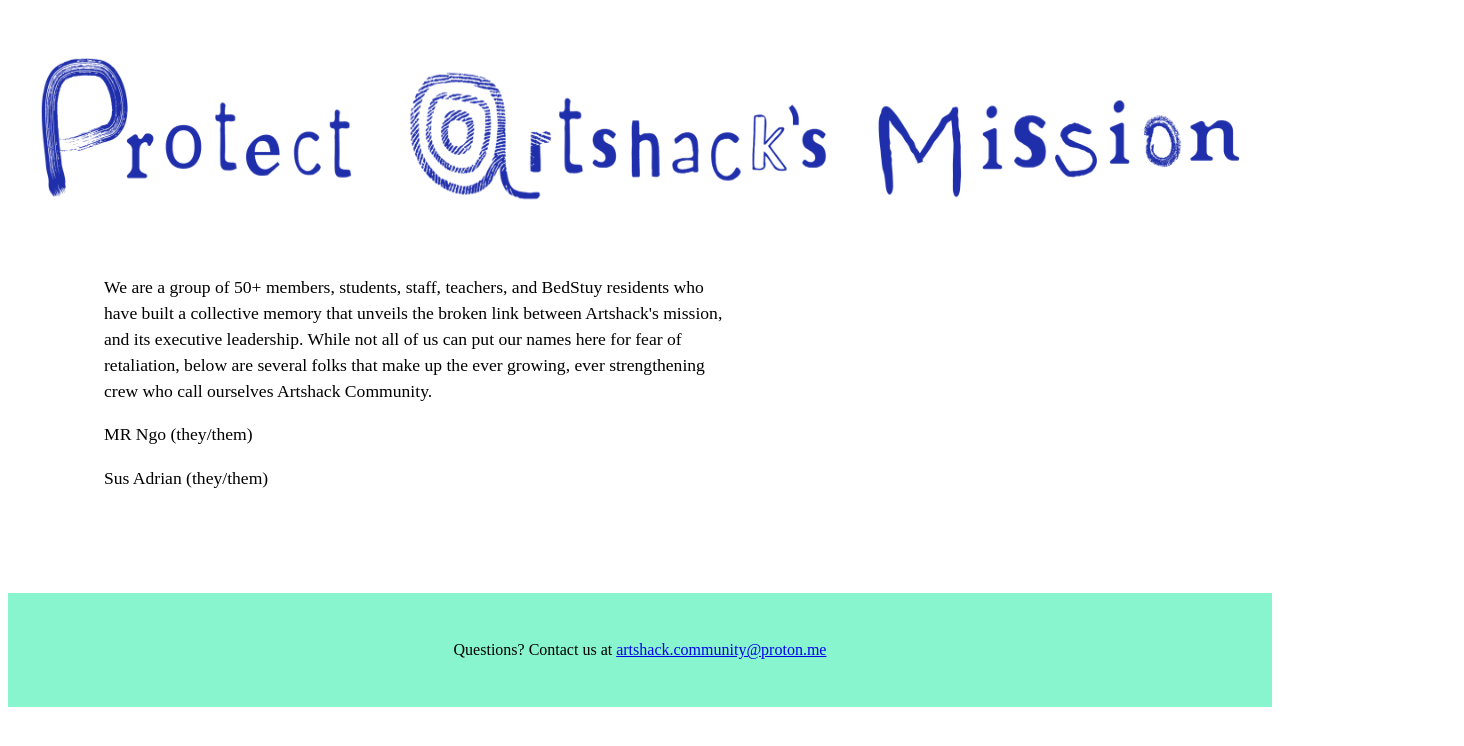
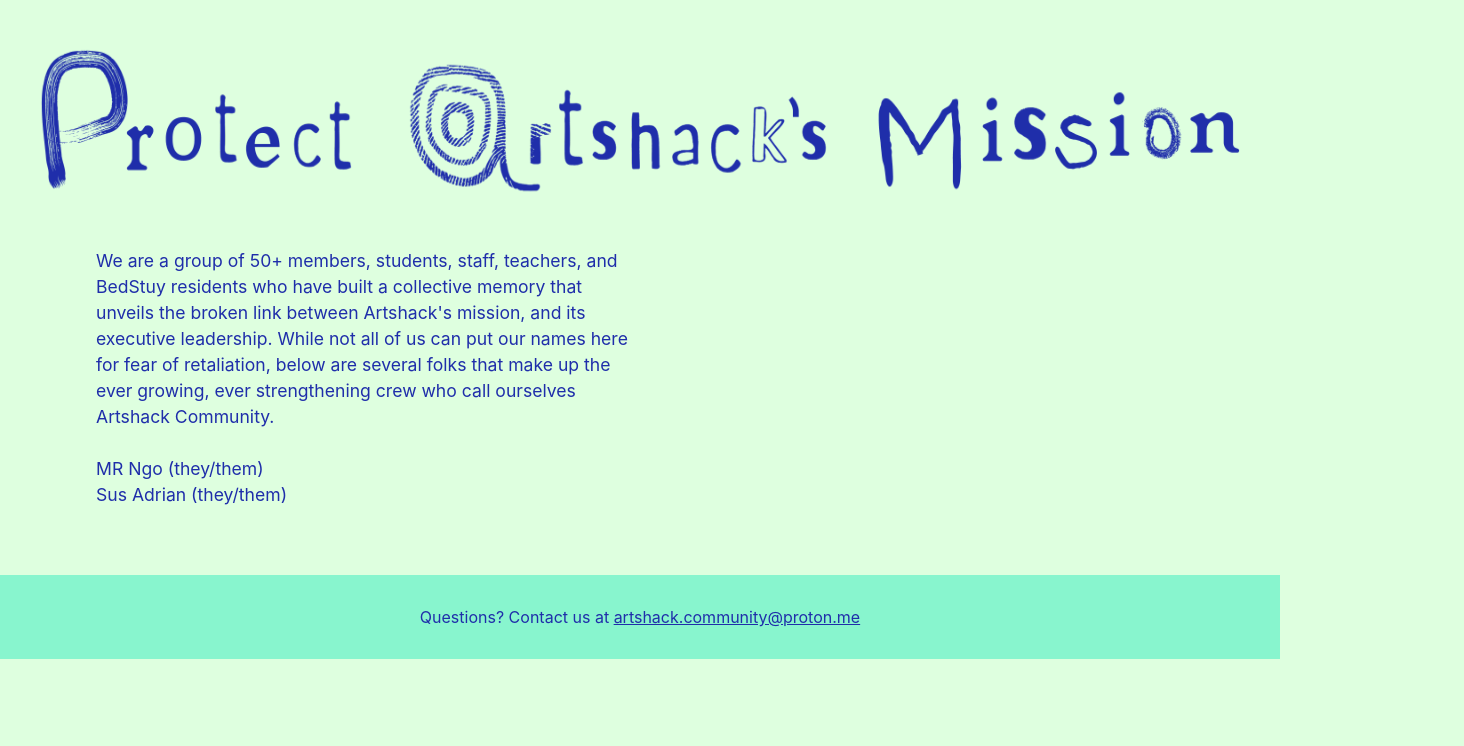
Before and after one commit to artshackcommunity/artshackcommunity.github.io, a Next.js app: page /about in a window 1280 px wide. Shown: the top 746 px of the page, 1464 px wide, since content can reach past the window. Built offline with nearby package versions, Linux system fonts and the light colour scheme.

Commit message:
Apply global styling to /about page

```diff
--- a/src/app/aboutUs.js
+++ b/src/app/aboutUs.js
@@ -15,7 +15,7 @@
 
   function renderNames() {
     return names.map((person, i) => (
-            <p key={person.name}>{person.name} ({person.pronouns})</p>
+            <p key={person.name}>{person.name} ({person.pronouns})<br/></p>
         )
     );
   }
@@ -27,7 +27,7 @@
             We are a group of 50+ members, students, staff, teachers, and BedStuy residents who have built a collective
             memory that unveils the broken link between Artshack's mission, and its executive leadership.
             While not all of us can put our names here for fear of retaliation, below are several folks that make up the
-            ever growing, ever strengthening crew who call ourselves Artshack Community.<br/>
+            ever growing, ever strengthening crew who call ourselves Artshack Community.<br/><br/>
 
             {renderNames()}
           </p>
--- a/src/pages/about.js
+++ b/src/pages/about.js
@@ -2,6 +2,7 @@
 import Image from "next/image";
 import Footer from "@/app/footer";
 import AboutUs from "@/app/aboutUs";
+import '../app/globals.css';
 
 export default function About() {
   return (
@@ -14,8 +15,8 @@
             height="200"/>
         <div className={styles.contentContainer}>
           <AboutUs/>
+          <Footer/>
         </div>
-        <Footer/>
       </div>
   )
 }
```
